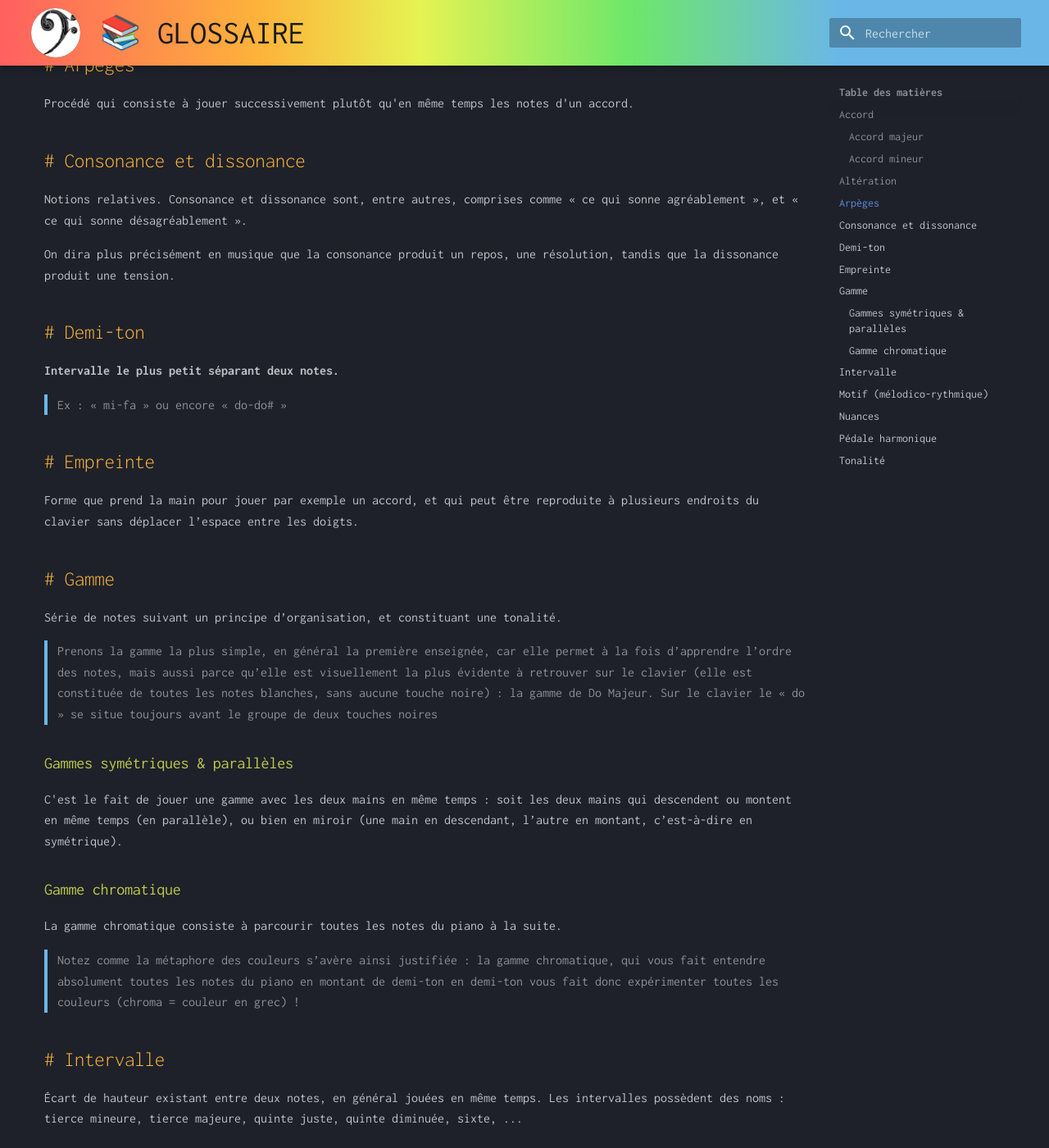
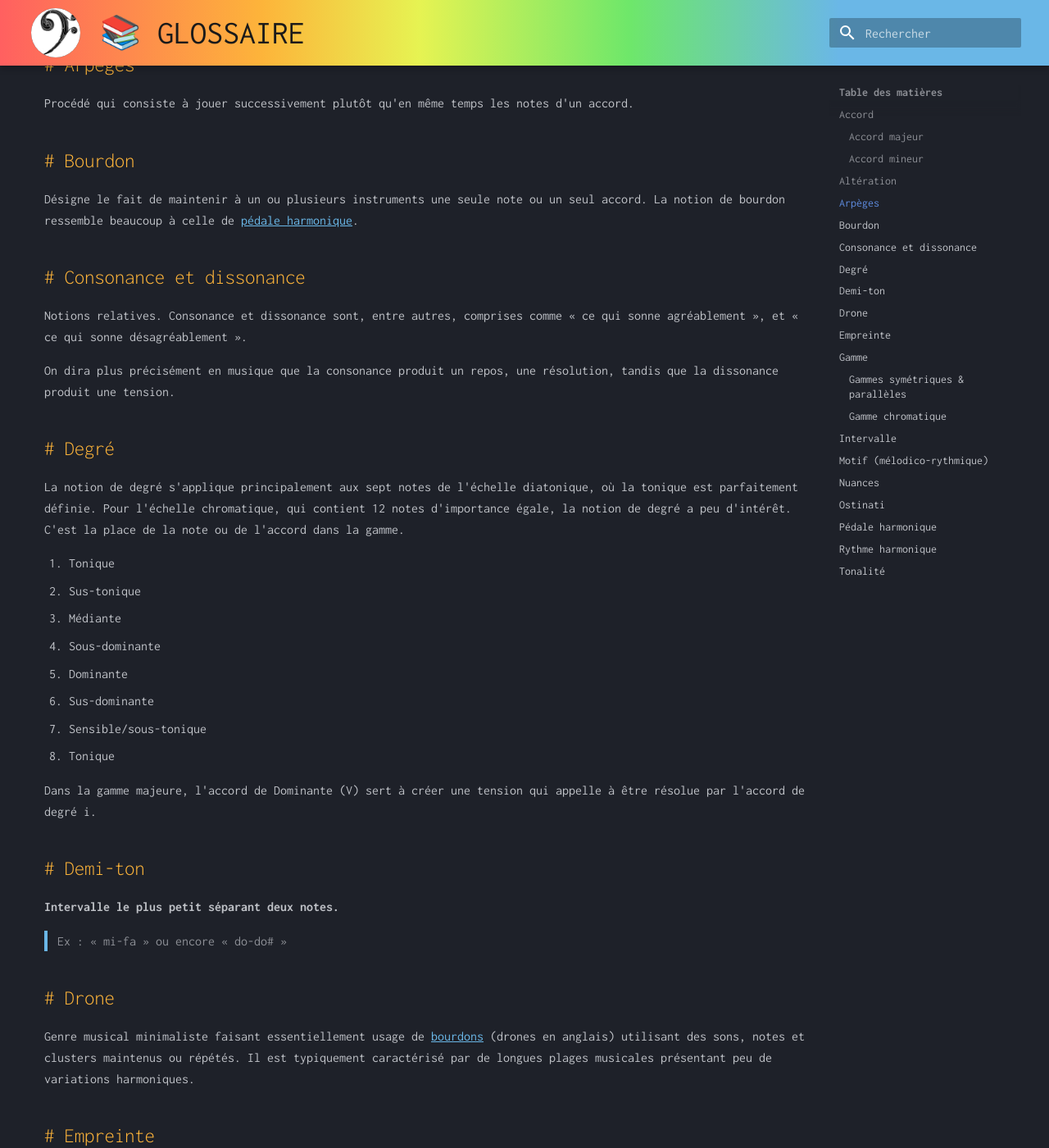
Before and after one commit to keninette/jbpianiste, an MkDocs documentation site: the page built from docs/glossaire.md, in a window 1280 px wide and 1400 px high, scrolled down 1077 px. Shown: the whole window at 82% size. Built offline with MkDocs 1.6.1 and Material for MkDocs 9.7.7, drawn with Linux system fonts in a browser that asks for light colours; some of the changed text lies outside the part shown.

Commit message:
First step (wip) & repetitive music

```diff
--- a/docs/glossaire.md
+++ b/docs/glossaire.md
@@ -30,16 +30,40 @@ c’est-à-dire hors de la gamme, apparaît.
 ## Arpèges
 Procédé qui consiste à jouer successivement plutôt qu'en même temps les notes d'un accord.
 
+## Bourdon
+Désigne le fait de maintenir à un ou plusieurs instruments une seule note ou un seul accord. La notion
+de bourdon ressemble beaucoup à celle de [pédale harmonique](#pedale-harmonique).
+
 ## Consonance et dissonance
 Notions relatives. Consonance et dissonance sont, entre autres, comprises comme « ce qui sonne
 agréablement », et « ce qui sonne désagréablement ».
 
 On dira plus précisément en musique que la consonance produit un repos, une résolution, tandis que la dissonance produit une tension.
 
+## Degré
+La notion de degré s'applique principalement aux sept notes de l'échelle diatonique, où la tonique est parfaitement définie. Pour l'échelle chromatique, qui contient 12 notes d'importance égale, la notion de degré a peu d'intérêt.
+C'est la place de la note ou de l'accord dans la gamme.
+
+1. Tonique
+2. Sus-tonique
+3. Médiante
+4. Sous-dominante
+5. Dominante
+6. Sus-dominante
+7. Sensible/sous-tonique
+8. Tonique
+
+Dans la gamme majeure, l'accord de Dominante (V) sert à créer une tension qui appelle à être résolue par l'accord de degré i.
+
 ## Demi-ton
 **Intervalle le plus petit séparant deux notes.**
 
 > Ex : « mi-fa » ou encore « do-do# »
+
+## Drone
+Genre musical minimaliste faisant essentiellement usage de [bourdons](#bourdon) (drones en anglais)
+utilisant des sons, notes et clusters maintenus ou répétés. Il est typiquement caractérisé par de longues
+plages musicales présentant peu de variations harmoniques.
 
 ## Empreinte
 Forme que prend la main pour jouer par exemple un accord, et qui peut être reproduite à plusieurs
@@ -89,11 +113,19 @@ volonté du compositeur. C’est en quelque sorte la capacité technique du musi
 capacité d’interprétation attendue d’un musicien. Les nuances sont dès lors soumises à la liberté du
 musicien, de la musicienne.
 
+## Ostinati
+Motifs se répétant tout au long d’un morceau ou de l’une de ses sections rythmiques et mélodiques afin de mieux l’oublier en quelque sorte. Il donne le
+mot français « obstiné ».
+
 ## Pédale harmonique
 Procédé d’écriture au sein duquel une même note ou un même accord est maintenu ou répété durant
 plusieurs mesures. Le plus souvent, au piano, la pédale est jouée à la basse, tandis que d’autres accords
 joués plus haut viennent s’y superposer.
 
+
+## Rythme harmonique
+Fréquence d’apparition des différents accords. Par exemple des changements d’accords tous
+les quatre temps.
 
 ## Tonalité
 On dit qu’un morceau est joué dans « telle tonalité ». Notion intimement liée à celle de [gamme](#gamme).
--- a/mkdocs.yml
+++ b/mkdocs.yml
@@ -3,6 +3,7 @@ nav:
   - 🏡 Home: index.md
   - 📚 Glossaire: glossaire.md
   - 🎹 Morceaux: morceaux/index.md
+  - 🎶 Types de musique: types-musique/index.md
   - '# Tags': tags.md
 theme:
   name: material
@@ -49,3 +50,5 @@ extra:
   tags:
     Jeux-vidéos: jv
     Improvisation: impro
+    Films: film
+    Musique répétitive: repet
```
Also changed, not shown: docs/morceaux/cours-de-decouverte.md (+1 -1 lines), docs/morceaux/first-step.md (added, +96 -0 lines), docs/morceaux/index.md (+3 -1 lines), docs/morceaux/the-other-promise.md (+9 -7 lines), docs/types-musique/index.md (added, +5 -0 lines), docs/types-musique/musique-repetitive-minimaliste.md (added, +65 -0 lines).
